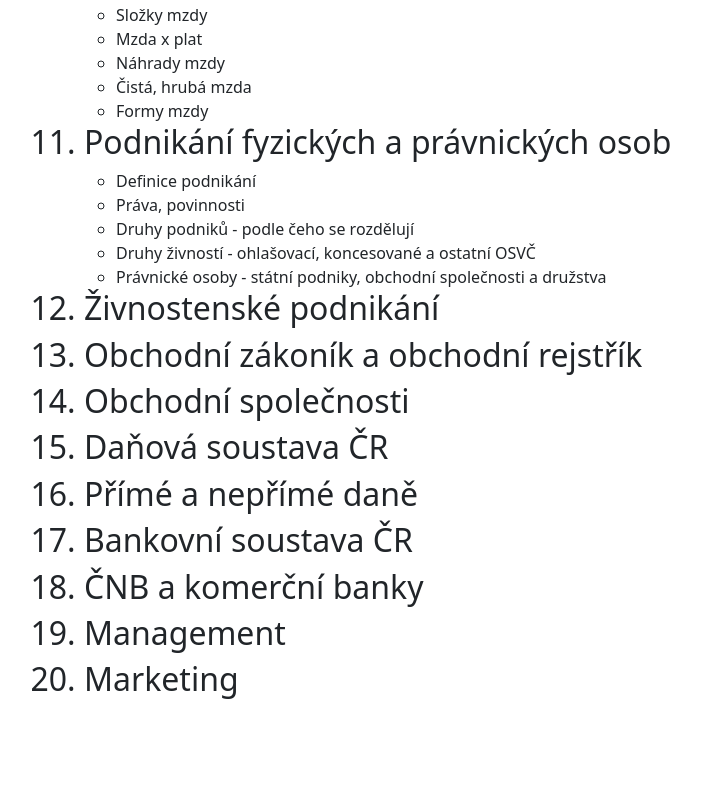
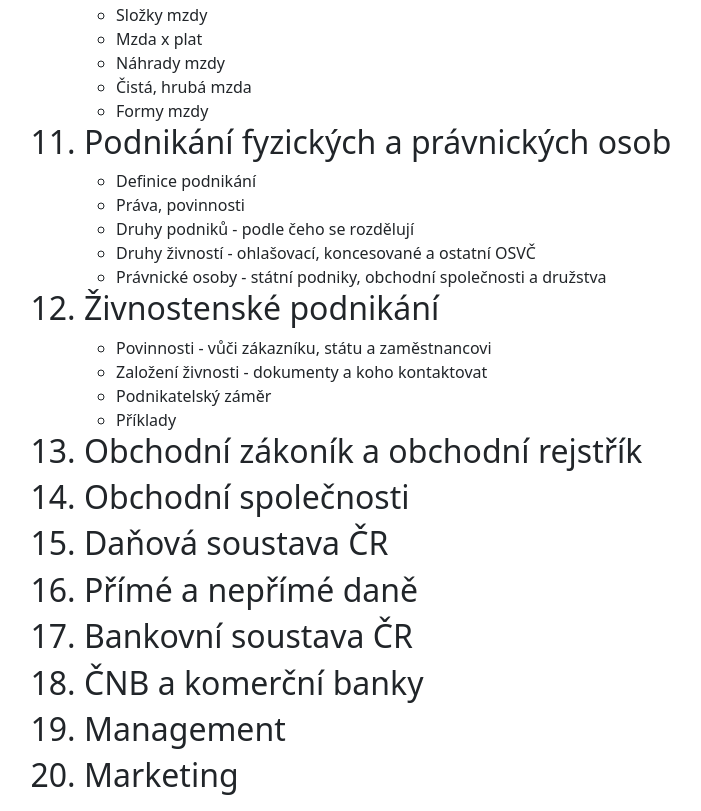
Before and after one commit to filip2cz/maturita-eko, a plain HTML site: page osnova/index.html in a window 1280 px wide. Shown: the part 1037-1848 px from the top of the page, without its empty margins (30-731 px from the left). Before the commit the page ends 1752 px from the top, so only its background shows below. Drawn offline with nearby package versions, Linux system fonts and the light colour scheme.

Commit message:
ADD: Živnostenské podnikání

```diff
--- a/osnova/index.html
+++ b/osnova/index.html
@@ -125,6 +125,13 @@
                 <li>Živnostenské podnikání</li>
             </h2>
 
+            <ul>
+                <li>Povinnosti - vůči zákazníku, státu a zaměstnancovi</li>
+                <li>Založení živnosti - dokumenty a koho kontaktovat</li>
+                <li>Podnikatelský záměr</li>
+                <li>Příklady</li>
+            </ul>
+
             <h2>
                 <li>Obchodní zákoník a obchodní rejstřík</li>
             </h2>
```
